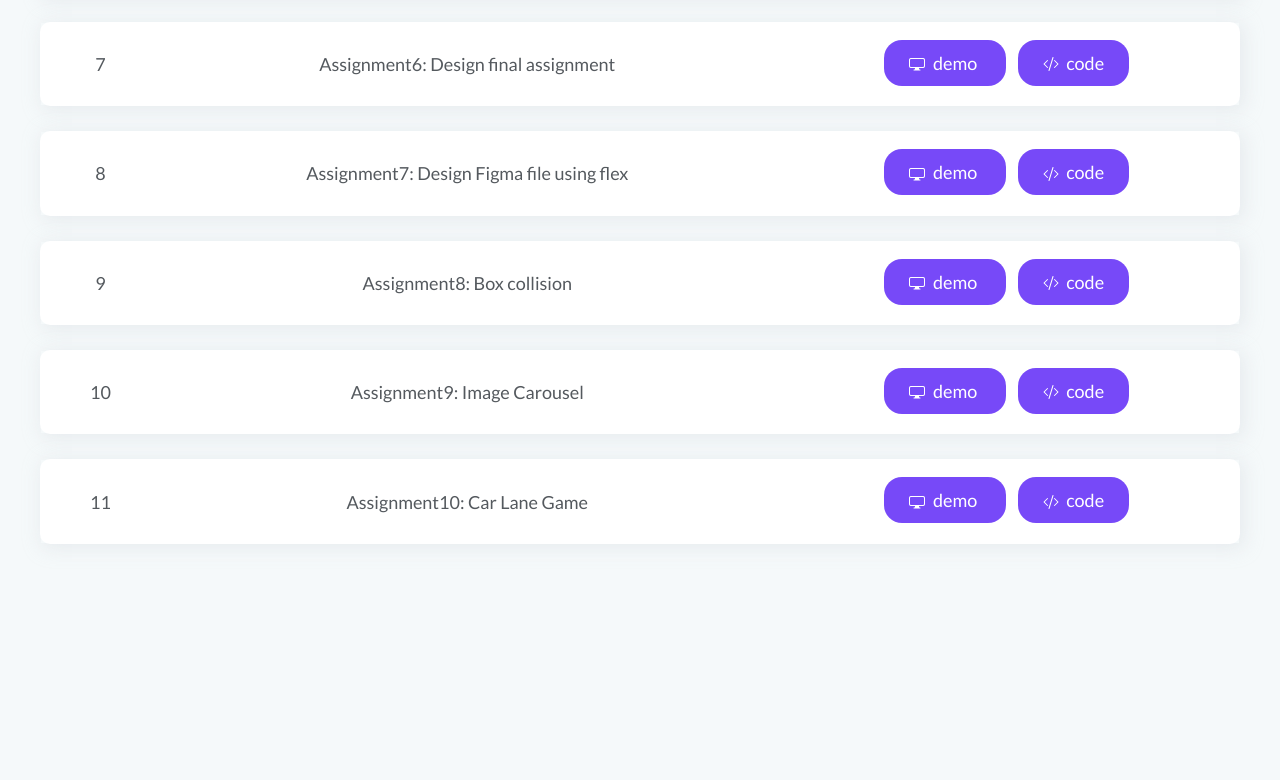
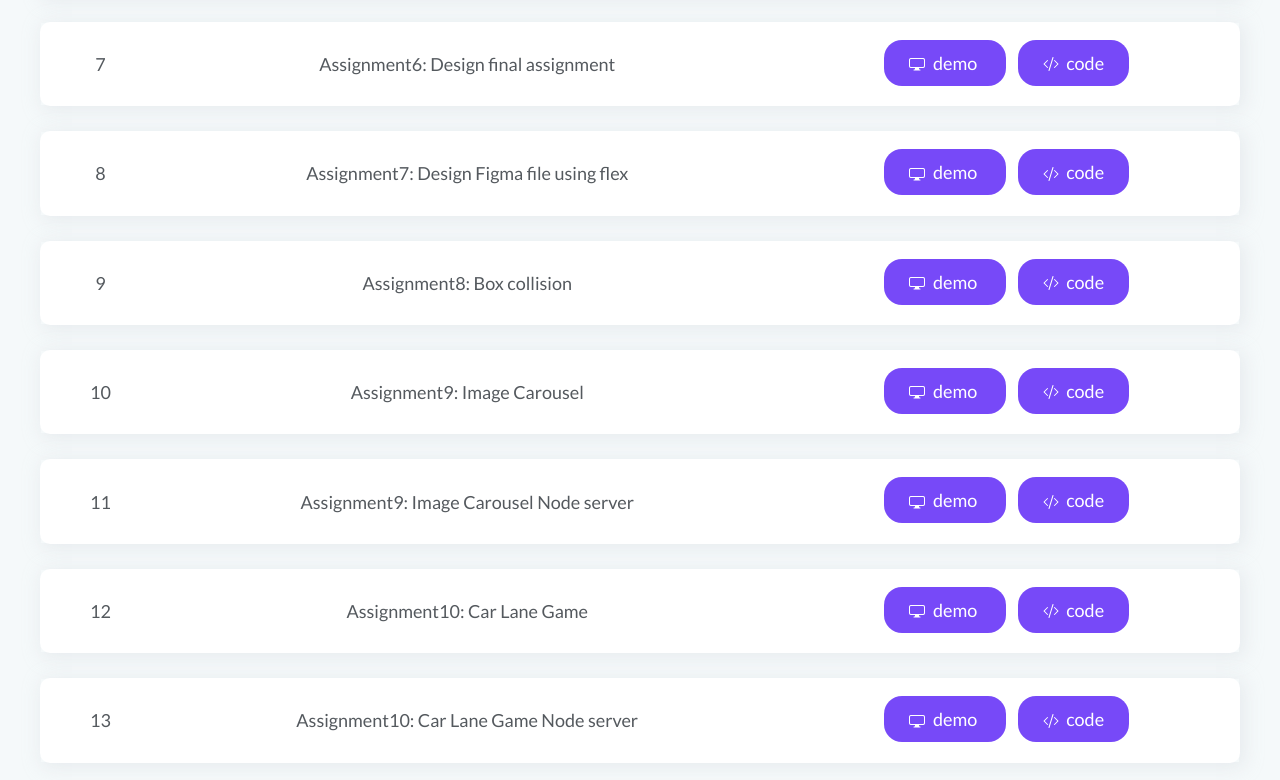
Before and after one commit to siki-aayush/leapfrog-internship, a plain HTML site: page index.html in a window 1280 px wide. Shown: the part 913-1693 px from the top of the page. Before the commit the page ends 1482 px from the top, so only its background shows below. Drawn offline with Linux system fonts and the light colour scheme.

Commit message:
adds node server links on new row

```diff
--- a/index.html
+++ b/index.html
@@ -271,9 +271,31 @@
                         </td>
                     </tr>
 
+                    <tr class="assignments__table__row">
+                        <td class="assignments__table__idx">11</td>
+                        <td class="assignments__table__title">
+                            Assignment9: Image Carousel Node server
+                        </td>
+
+                        <td class="assignments__table__submission">
+                            <a href="https://husky-lopsided-roll.glitch.me/" target="_blank" class="btn btn-demo">
+                                <span class="btn__icon">
+                                    <img src="./assests/images/icons/pc.svg" alt="pc icon" />
+                                </span>
+                                demo
+                            </a>
+                            <a href="https://github.com/siki-aayush/carousel" target="_blank" class="btn btn-code">
+                                <span class="btn__icon">
+                                    <img src="./assests/images/icons/code.svg" alt="code icon" />
+                                </span>
+                                code
+                            </a>
+                        </td>
+                    </tr>
+
 
                     <tr class="assignments__table__row">
-                        <td class="assignments__table__idx">11</td>
+                        <td class="assignments__table__idx">12</td>
                         <td class="assignments__table__title">
                             Assignment10: Car Lane Game
                         </td>
@@ -297,6 +319,31 @@
                     </tr>
 
 
+                    <tr class="assignments__table__row">
+                        <td class="assignments__table__idx">13</td>
+                        <td class="assignments__table__title">
+                            Assignment10: Car Lane Game Node server
+                        </td>
+
+                        <td class="assignments__table__submission">
+                            <a href="https://tender-heathered-grease.glitch.me/" target="_blank" class="btn btn-demo">
+                                <span class="btn__icon">
+                                    <img src="./assests/images/icons/pc.svg" alt="pc icon" />
+                                </span>
+                                demo
+                            </a>
+                            <a href="https://github.com/siki-aayush/car-lane-game" target="_blank" class="btn btn-code">
+                                <span class="btn__icon">
+                                    <img src="./assests/images/icons/code.svg" alt="code icon" />
+                                </span>
+                                code
+                            </a>
+                        </td>
+                    </tr>
+
+
+
+
                 </tbody>
             </table>
         </main>
```
